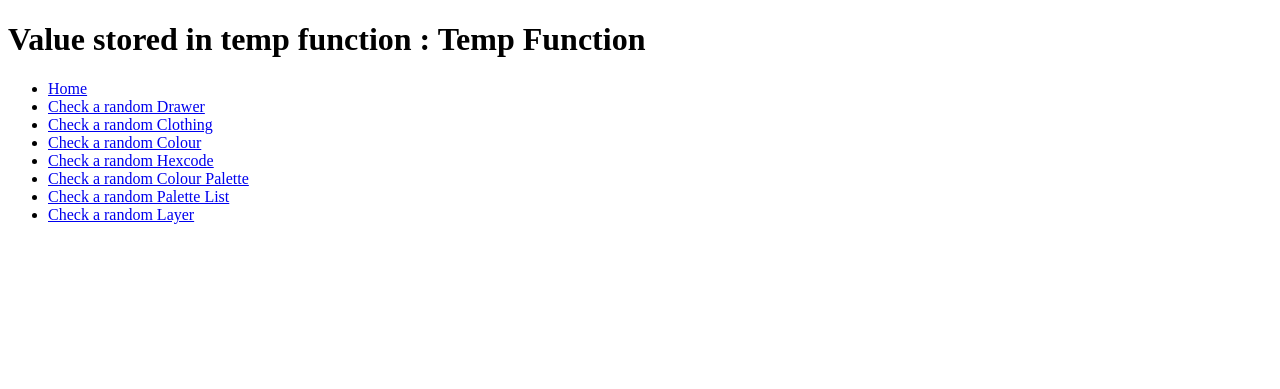
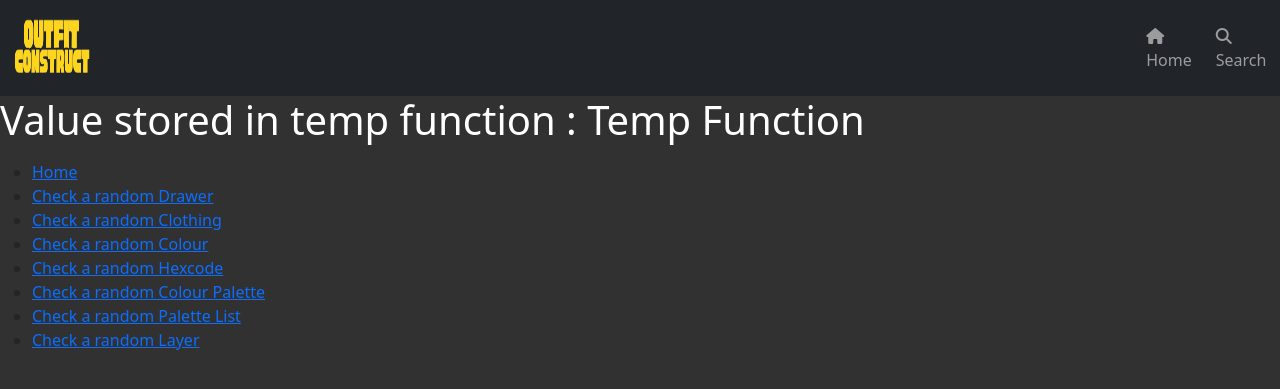
Before and after one commit to Atharv-Naphde/Outfit_Construct_Project, a Django app: page /Outfit_Construct/ in a window 1280 px wide. Shown: the top 389 px of the page. Run offline with Django 5.2, Linux system fonts and the light colour scheme; some libraries are stand-ins or nearby versions.

Commit message:
website - Nav bar

```diff
--- a/Outfit_Construct/models.py
+++ b/Outfit_Construct/models.py
@@ -75,8 +75,9 @@ class ClothDetails(models.Model):
     # The column below does not exist in the database or test data, and is used only to enure proper functioning of the django model.
     cloth_details_id = models.TextField(blank=True, primary_key=True)
     # use makemigrations to fix any errors.
-    cloth_id = models.ForeignKey(Clothes, on_delete=models.CASCADE, db_column='cloth_id')
-    image = models.TextField(blank=True, null=True)  # This field type is a guess.
+    cloth_id = models.ForeignKey("Clothes", on_delete=models.CASCADE, db_column='cloth_id')
+    # image = models.TextField(blank=True, null=True)  # This field type is a guess.
+    image = models.ImageField(blank=True, null=True, upload_to="images/")
 
     class Meta:
         managed = False
--- a/Outfit_Construct/urls.py
+++ b/Outfit_Construct/urls.py
@@ -2,7 +2,7 @@ from django.urls import path
 
 from Outfit_Construct import views
 urlpatterns = [
-    path("Outfit_Construct/", views.temp_here, name = "temp_here"),
+    path("Outfit_Construct/", views.home, name = "home"),
     path("Outfit_Construct/random/drawer", views.random_drawer, name = "random_drawer"),
     path("Outfit_Construct/random/clothes", views.random_clothes, name = "random_clothes"),
 path("Outfit_Construct/random/colour", views.random_colour, name = "random_colour"),
--- a/Outfit_Construct/views.py
+++ b/Outfit_Construct/views.py
@@ -5,7 +5,7 @@ from Outfit_Construct.models import Drawers, Clothes, Colours, Hexcodes, Palette
 
 
 # Create your views here.
-def temp_here(request):
+def home(request):
     template = loader.get_template('index.html')
     temp = "Temp Function"
     context = {'temp' : temp}
@@ -35,7 +35,7 @@ def random_colour(request):
 
 def random_hexcode(request):
     random_item = Hexcodes.objects.all().order_by('?').first()
-    description = random_item.hexcode
+    description = random_item.hexcode #colour_id
     template = loader.get_template('index.html')
     context = {'temp' : description}
     return HttpResponse(template.render(context, request))
--- a/Outfit_Construct_Project/urls.py
+++ b/Outfit_Construct_Project/urls.py
@@ -17,10 +17,15 @@ Including another URLconf
 
 from django.contrib import admin
 from django.urls import path,include
+from django.conf import settings
+from django.conf.urls.static import static
+import Outfit_Construct_Project
+from django.contrib.staticfiles.urls import staticfiles_urlpatterns
 
-import Outfit_Construct_Project
-
+# The superuser for this project has username: admin and password : admin
 urlpatterns = [
     path('admin/', admin.site.urls),
     path("",include("Outfit_Construct.urls")),
-]
+] + static(settings.MEDIA_URL,document_root=settings.MEDIA_ROOT)
+
+urlpatterns += staticfiles_urlpatterns()
--- /dev/null
+++ b/templates/css/styles.css
@@ -0,0 +1,76 @@
+body {
+    background-color: #313131;
+  }
+h1 {
+    color: white;
+  }
+h2 {
+    color: white;
+}
+h3 {
+  color: white;
+}
+h4 {
+  color: white;
+}
+.titleText {
+    color: #fcc018;
+  }
+p {
+    color: white;
+  }
+label {
+    color: white;
+}
+.jumbotron {
+  Background-image: url('./images/outfit_construct_gradient.png');
+  background-repeat: no-repeat;
+  background-position: center center;
+  background-size: cover;
+  color: #FFF;
+
+}
+.homepage{
+  background-repeat: no-repeat;
+}
+.giant{
+  font-size: 50px;
+}
+.big{
+  font-size: 25px;
+}
+.medium{
+  font-size: 20px;
+}
+.mini{
+  max-width: 80px;
+  max-height: 80px;
+}
+.plainLink{
+  text-decoration : none;
+  color: aliceblue;
+}
+.searchbox{
+  background-color: #313131;
+  color: aliceblue;
+}
+
+@media (max-width: 720px) {
+    .homepage {
+        width: 95%;
+        height: auto;
+    }
+    .jumbotron{
+      visibility: hidden;
+      width: 0;
+      height: 0;
+    }
+    .reccommended{
+      max-width: 70%;
+      max-height: auto;
+    }
+    .searchPage{
+      max-width: 50%;
+      max-height: auto;
+    }
+}
--- a/templates/index.html
+++ b/templates/index.html
@@ -1,14 +1,45 @@
 <!DOCTYPE html>
 <html lang="en">
 <head>
-    <meta charset="UTF-8">
-    <title>Title</title>
+    <meta name="viewport" content="width=device-width, initial-scale=1, maximum-scale=6.0, user-scalable=yes">
+    <meta charset="utf-8"/>
+    <meta name="description" content="Animation Catalogue: an IMDB clone">
+    <link href="https://cdn.jsdelivr.net/npm/bootstrap@5.2.0/dist/css/bootstrap.min.css" rel="stylesheet">
+    <link rel="stylesheet" href="./css/styles.css"/>
+    <script src="https://kit.fontawesome.com/5410f4c7f8.js" crossorigin="anonymous"></script>
+
+    <title>Outfit Construct</title>
 </head>
+{% load static %}
 <body>
+    <!--The code below is responsible for the Navigation Bar, and should be on every page-->
+    <nav class="navbar navbar-expand-lg navbar-dark bg-dark">
+        <div class="container">
+            <a href="{% url 'home' %}" class="plainLink"><img src="{% static 'images/outfit_construct_logo_transparent.png' %}" class="mini" width = "100px" height="92px"></a>
+        </div>
+        <a class="navbar-brand" href="{% url 'home' %}"> </a><!--This could include text in the top right-->
+        <button class="navbar-toggler" type="button" data-bs-toggle="collapse" data-bs-target="#navbarNav" aria-controls="navbarNav" aria-expanded="false" aria-label="Toggle navigation">
+            <span class="navbar-toggler-icon"></span>
+        </button>
+        <div class="collapse navbar-collapse" id="navbarNav">
+            <!---This code is responsible for the Icons and Names in the top-right corner.-->
+            <ul class="navbar-nav">
+                <li class="nav-item">
+                    <!--This code redirects to the home page.-->
+                    <a class="nav-link" href="{% url 'home' %}"><i class="fa-solid fa-house"></i>Home</a>
+                </li>
+                <li class="nav-item">
+                    <!--This is the link to the search page. Include Search for Shows and Arists-->
+                    <a class="nav-link" href="{% url 'home' %}"><i class="fa-solid fa-magnifying-glass"></i>Search</a>
+                </li>
+
+            </ul>
+        </div>
+    </nav>
     <h1>Value stored in temp function : {{temp}}</h1>
     <p>
         <ul>
-        <li><a href = "..">Home </a></li>
+        <li><a href = "{% url 'home' %}">Home </a></li>
         <li><a href = "{% url 'random_drawer' %}"> Check a random Drawer</a></li>
         <li><a href = "{% url 'random_clothes' %}"> Check a random Clothing</a></li>
         <li><a href = "{% url 'random_colour' %}"> Check a random Colour</a></li>
```
Also changed, not shown: Outfit_Construct_Project/settings.py (+8 -0 lines), static/images/outfit_construct_logo_transparent.png (added), templates/css/images/outfit_construct_gradient.png (added).
